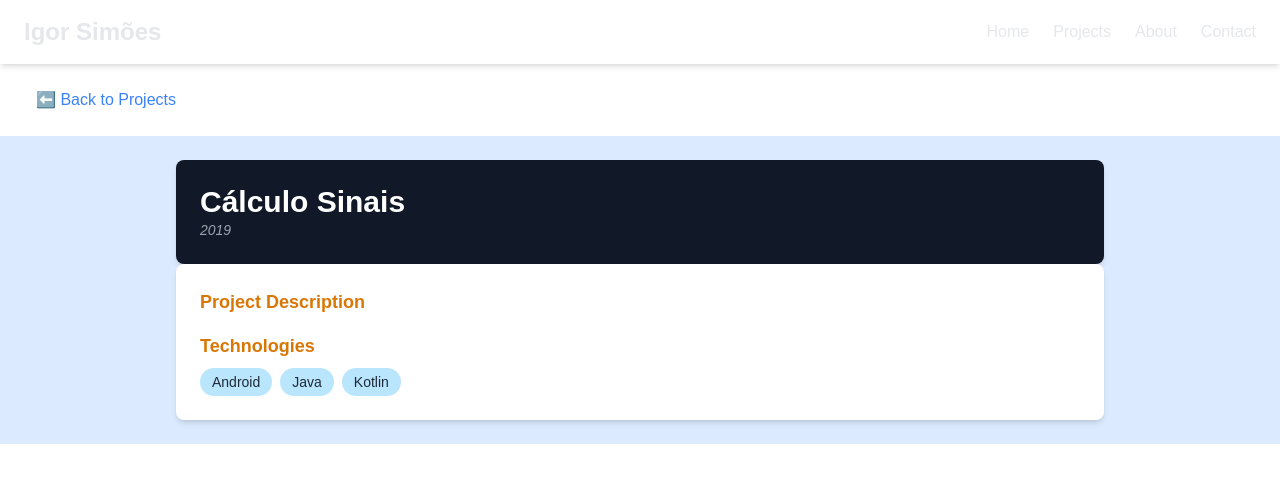
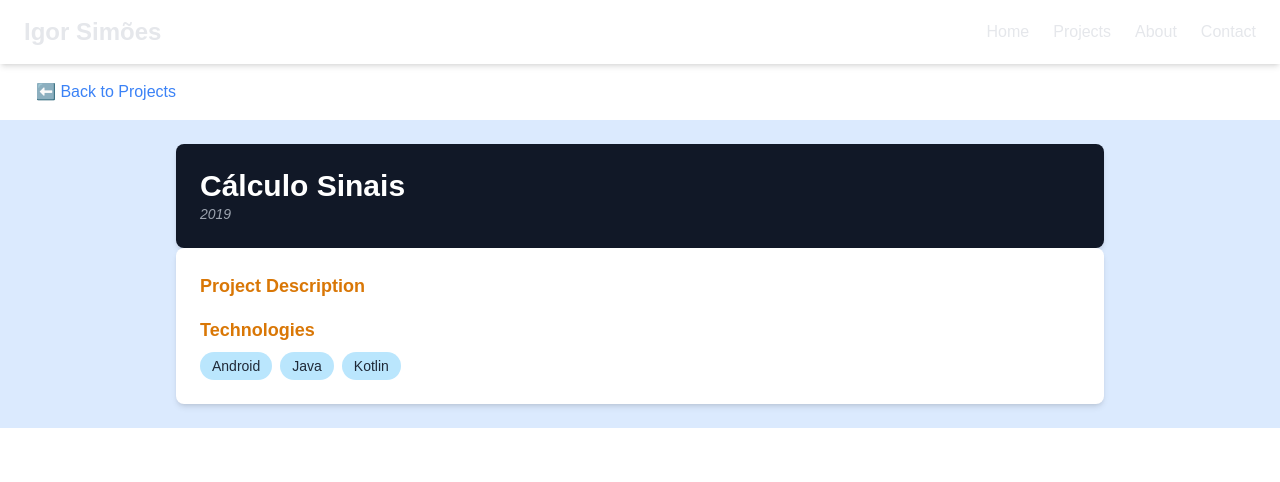
Before and after one commit to igor96SS/portfolio-vue, a Vue app: page /projects/p1 in a window 1280 px wide. Shown: the top 482 px of the page. Built offline with nearby package versions, Linux system fonts and the light colour scheme.

Commit message:
change padding backbutton

```diff
--- a/src/components/BackButton.vue
+++ b/src/components/BackButton.vue
@@ -4,7 +4,7 @@ import { RouterLink } from 'vue-router';
 
 <template>
     <section>
-      <div class="container m-auto py-6 px-6">
+      <div class="container m-auto py-4 px-6">
         <RouterLink
           to="/projects"
           class="text-blue-500 hover:text-blue-400 flex items-center"
```
